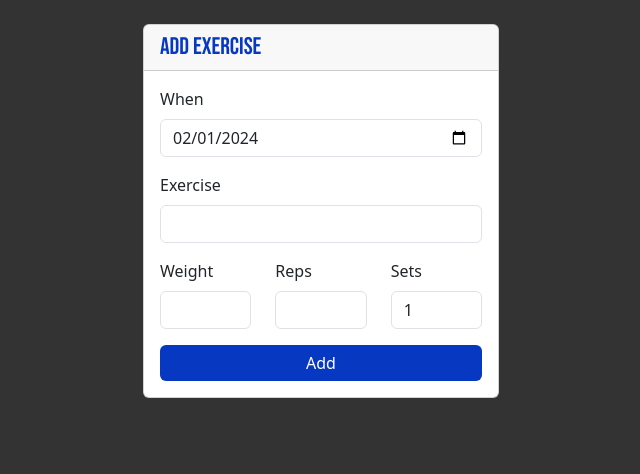
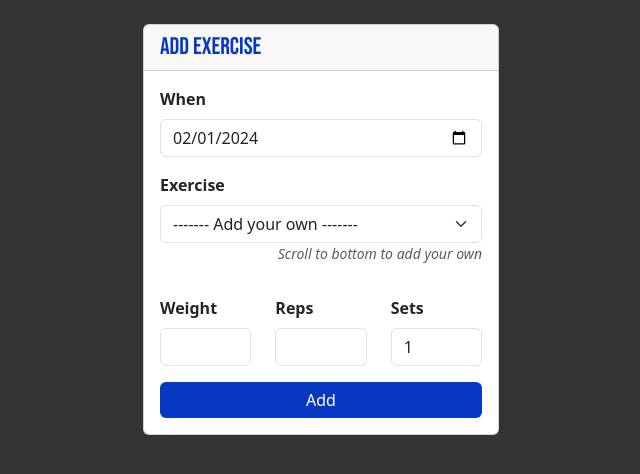
Before and after one commit to LorenzoPeve/fitness_tracker, a Django app: page /logexercise in a window 1280 px wide. Shown: the part 56-530 px from the top of the page, without its empty margins (319-959 px from the left). Run offline with Django 5.2, Linux system fonts and the light colour scheme; the visitor is signed in with stand-in values (Sample User, id 1); some libraries are stand-ins or nearby versions.

Commit message:
Update add_exercise.html

```diff
--- a/fitness_tracker/app/templates/app/add_exercise.html
+++ b/fitness_tracker/app/templates/app/add_exercise.html
@@ -22,24 +22,33 @@
                   <form action="{% url 'add_exercise' %}" method="post">
                       {% csrf_token %}
                       <div class="mb-3">
-                          <label for="date">When</label>
+                          <label for="date"><b>When</b></label>
                           <input type="date" class="form-control" id="date" name="date" required />
                       </div>
                       <div class="mb-3">
-                        <label for="exercise">Exercise</label>
-                        <input type="text" class="form-control" name="exercise" required />
+                        <label for="exercise"><b>Exercise</b></label>
+                        <select class="form-select" name="exercise" aria-label="Default select example">
+
+                          {% for exercise in exercises %}
+                          <option value="{{ exercise }}">{{exercise |title }}</option>
+                          {% endfor %}
+                          <option value="add_your_own"><b>------- Add your own -------</b></option>
+                        </select>
+                        <div class="d-flex justify-content-end">
+                          <p class="small text-muted"><em>Scroll to bottom to add your own</em></p>
+                        </div>
                       </div>
                       <div class="row mb-3">
                         <div class="col">
-                          <label for="weight">Weight</label>
+                          <label for="weight"><b>Weight</b></label>
                           <input type="number" class="form-control" id="weight" name="weight" step="any" min="0" required/>
                         </div>
                         <div class="col">
-                            <label for="n_reps">Reps</label>
+                            <label for="n_reps"><b>Reps</b></label>
                             <input type="number" class="form-control" id="n_reps" name="n_reps" step="1" min="1" required/>
                         </div>
                         <div class="col">
-                        <label for="n_sets">Sets</label>
+                        <label for="n_sets"><b>Sets</b></label>
                         <input type="number" class="form-control" id="n_sets" name="n_sets" step="1" value="1" required />
                         </div>
                       </div>
```
